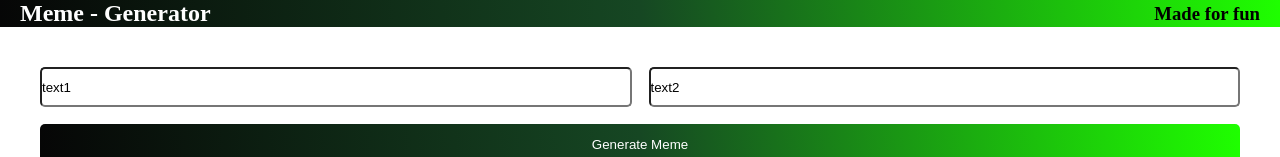
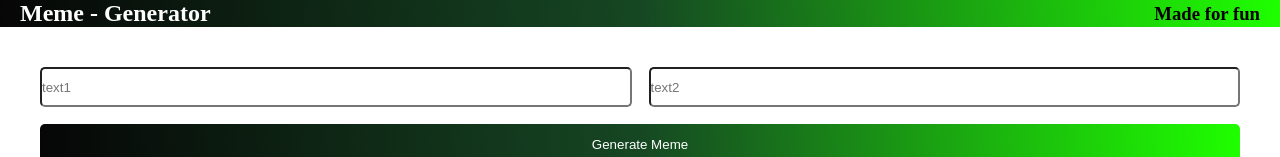
Before and after one commit to ContriHUB/Meme-Generator, a React (Create React App) app: page / in a window 1280 px wide. Shown: the top 157 px of the page. Built offline with nearby package versions, Linux system fonts and the light colour scheme; no server answers.

Commit message:
fixed upload image and placeholder

```diff
--- a/src/components/Meme.js
+++ b/src/components/Meme.js
@@ -23,9 +23,6 @@ export default function Meme() {
 		url: "",
 	});
 
-	const [text1, setText1] = useState("text1");
-	const [text2, setText2] = useState("text2");
-
 	function getRandomMeme() {
 		let index = Math.floor(Math.random() * allMemes.length);
 		setMeme((prev) => ({
@@ -45,35 +42,38 @@ export default function Meme() {
 
 	//this is for handling the reset functionality
 	function handleReset() {
-		//clear image
 		setMeme({
 			topText: "",
 			bottomText: "",
 			url: ""
 		});
-		//clear texts in the input field
-		setText1("");
-		setText2("");
 	}
 
 	//this is to handle input change
 	function handleInput1Change(event) {
-		setText1(event.target.value);
+		setMeme( (prevMeme) => ({
+			...prevMeme,
+			topText: event.target.value
+		}));
 	}
 	function handleInput2Change(event) {
-		setText2(event.target.value);
+		setMeme( (prevMeme) => ({
+			...prevMeme,
+			bottomText: event.target.value
+		}));
 	}
 
 	// this is for uploading the image from the PC
 	function uploadImage(event){
+		let fileURL = event.target.files[0];
 		console.log(event.target.files[0].type);
-
 		// accepts image in the form of PNG/JPG/JPEG
 		if (event.target.files[0].type === "image/png" || event.target.files[0].type === "image/jpg" || event.target.files[0].type === "image/jpeg"){
 			setMeme((prev) => ({
 				...prev,
-				url: URL.createObjectURL(event.target.files[0])
+				url: URL.createObjectURL(fileURL)
 			}))
+			event.target.value = null;
 		}
 		else{
 			// Alert is shown when there is incorrect file chosen
@@ -87,14 +87,16 @@ export default function Meme() {
 				<input
 					className="form__text"
 					type="text"
-					value={text1}
+					value={meme.topText}
+					placeholder="text1"
 					name="topText"
 					onChange={handleInput1Change}
-				/>
+					/>
 				<input
 					className="form__text"
 					type="text"
-					value={text2}
+					value={meme.bottomText}
+					placeholder="text2"
 					name="bottomText"
 					onChange={handleInput2Change}
 				/>
```
